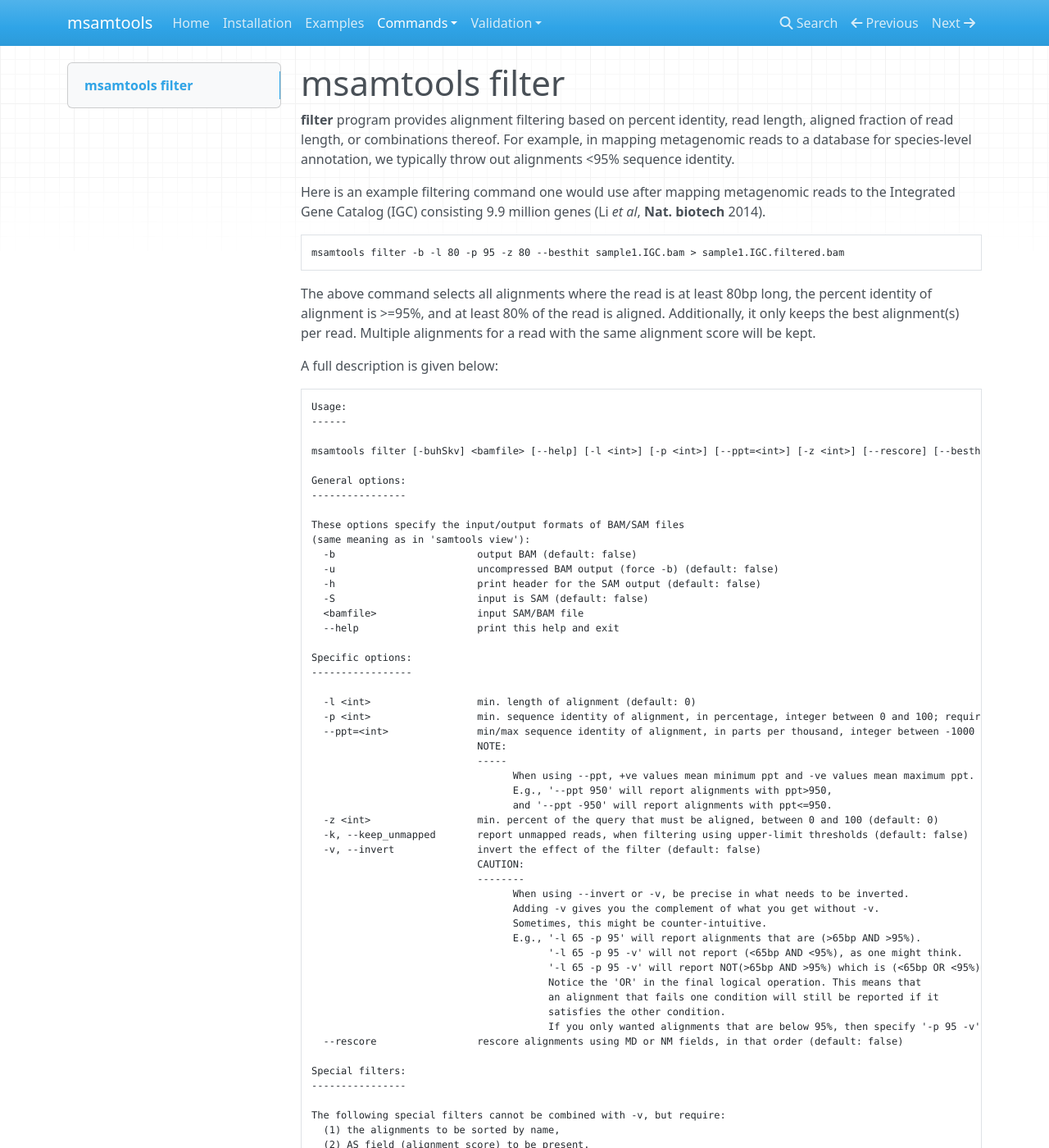
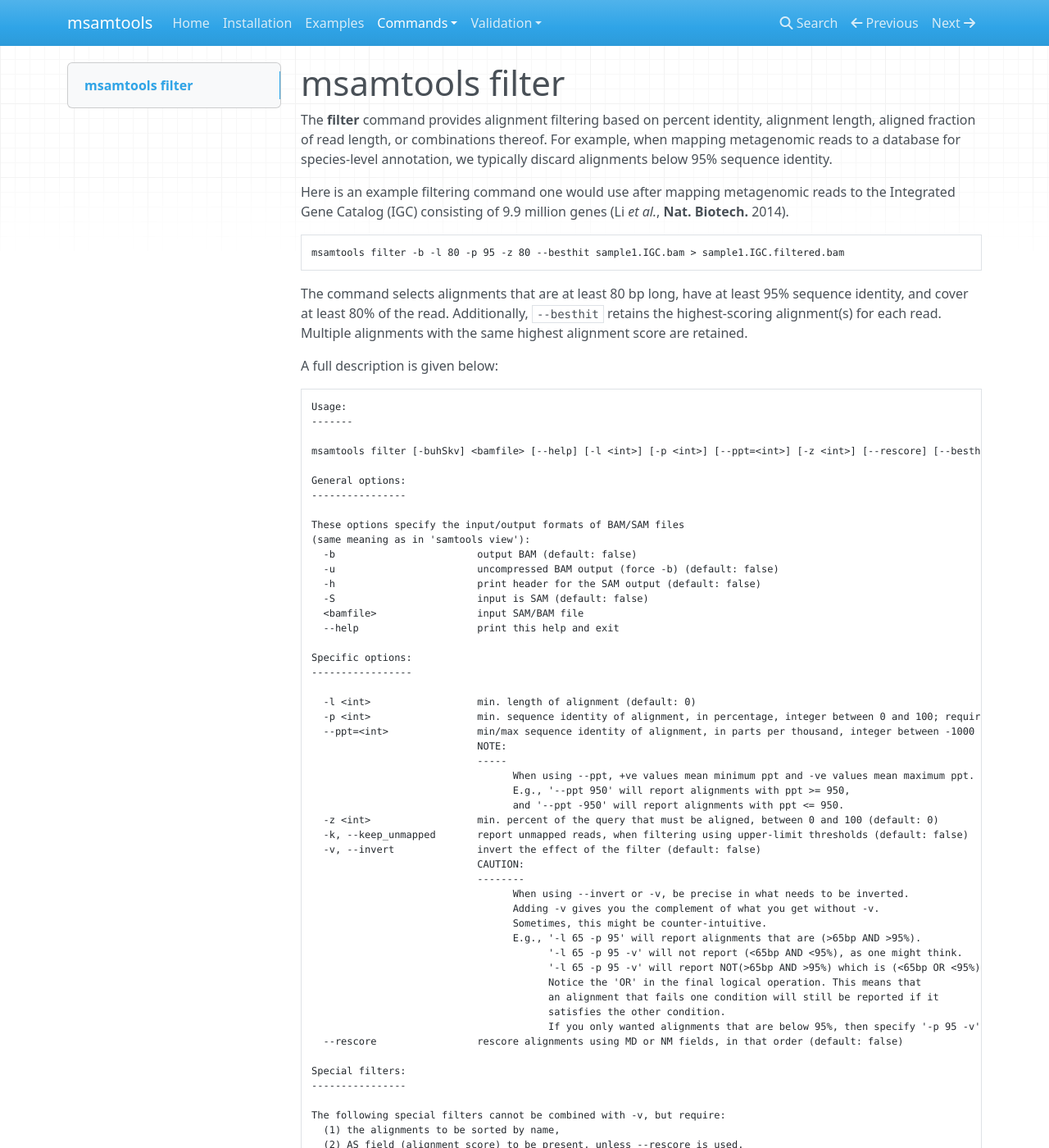
Before and after one commit to arumugamlab/msamtools, an MkDocs documentation site: the page built from docs/filter.md, in a window 1280 px wide and 1400 px high. Shown: the whole window at 82% size. Built offline with MkDocs 1.6.1, drawn with Linux system fonts in a browser that asks for light colours; nearby versions of some CDN libraries; some of the changed text lies outside the part shown.

Commit message:
docs: synchronize filter documentation
- update filter documentation to match current CLI behavior
- document contiguous QNAME grouping with interleaved mates
- clarify MD/NM requirements and inclusive --ppt semantics
- clarify AS requirements when using --rescore
- fix stale filter command syntax in CLI help

````diff
--- a/docs/filter.md
+++ b/docs/filter.md
@@ -1,25 +1,28 @@
 # msamtools filter
 
-**filter** program provides alignment filtering based on percent identity,
-read length, aligned fraction of read length, or combinations thereof.
-For example, in mapping metagenomic reads to a database for species-level
-annotation, we typically throw out alignments <95% sequence identity.
+The **filter** command provides alignment filtering based on percent identity,
+alignment length, aligned fraction of read length, or combinations thereof.
+For example, when mapping metagenomic reads to a database for species-level
+annotation, we typically discard alignments below 95% sequence identity.
 
 Here is an example filtering command one would use after mapping metagenomic
-reads to the Integrated Gene Catalog (IGC) consisting 9.9 million genes
-(Li *et al*, **Nat. biotech** 2014).
+reads to the Integrated Gene Catalog (IGC) consisting of 9.9 million genes
+(Li *et al.*, **Nat. Biotech.** 2014).
+
 ```bash
 msamtools filter -b -l 80 -p 95 -z 80 --besthit sample1.IGC.bam > sample1.IGC.filtered.bam
 ```
-The above command selects all alignments where the read is at least 80bp long,
-the percent identity of alignment is >=95%, and at least 80% of the read is
-aligned. Additionally, it only keeps the best alignment(s) per read. Multiple
-alignments for a read with the same alignment score will be kept.
+
+The command selects alignments that are at least 80 bp long, have at least
+95% sequence identity, and cover at least 80% of the read. Additionally,
+`--besthit` retains the highest-scoring alignment(s) for each read. Multiple
+alignments with the same highest alignment score are retained.
 
 A full description is given below:
+
 ```text
 Usage:
-------
+-------
 
 msamtools filter [-buhSkv] <bamfile> [--help] [-l <int>] [-p <int>] [--ppt=<int>] [-z <int>] [--rescore] [--besthit] [--uniqhit]
 
@@ -39,13 +42,13 @@
 -----------------
 
   -l <int>                  min. length of alignment (default: 0)
-  -p <int>                  min. sequence identity of alignment, in percentage, integer between 0 and 100; requires NM field to be present (default: 0)
-  --ppt=<int>               min/max sequence identity of alignment, in parts per thousand, integer between -1000 and 1000; requires NM field to be present (default: 0)
+  -p <int>                  min. sequence identity of alignment, in percentage, integer between 0 and 100; requires MD or NM field to be present (default: 0)
+  --ppt=<int>               min/max sequence identity of alignment, in parts per thousand, integer between -1000 and 1000; requires MD or NM field to be present (default: 0)
                             NOTE:
                             -----
                                   When using --ppt, +ve values mean minimum ppt and -ve values mean maximum ppt.
-                                  E.g., '--ppt 950' will report alignments with ppt>950,
-                                  and '--ppt -950' will report alignments with ppt<=950.
+                                  E.g., '--ppt 950' will report alignments with ppt >= 950,
+                                  and '--ppt -950' will report alignments with ppt <= 950.
   -z <int>                  min. percent of the query that must be aligned, between 0 and 100 (default: 0)
   -k, --keep_unmapped       report unmapped reads, when filtering using upper-limit thresholds (default: false)
   -v, --invert              invert the effect of the filter (default: false)
@@ -68,24 +71,30 @@
 
 The following special filters cannot be combined with -v, but require:
   (1) the alignments to be sorted by name,
-  (2) AS field (alignment score) to be present.
+  (2) AS field (alignment score) to be present, unless --rescore is used.
 You can usually achieve sorting by:
-  samtools sort -n -T tmp.sort input.bam  | msamtools -m filter --besthit -
+  samtools sort -n -T tmp.sort input.bam | msamtools filter --besthit -
 If AS is missing, you can rescore alignments by:
-  samtools sort -n -T tmp.sort input.bam | msamtools -m filter --rescore --besthit -
+  samtools sort -n -T tmp.sort input.bam | msamtools filter --rescore --besthit -
 
   --besthit                 keep all highest scoring hit(s) per read (default: false)
   --uniqhit                 keep only one highest scoring hit per read, only if it is unique (default: false)
 ```
 
-It is important to note that **filter** command works at the read level.
-E.g., using `--besthit` will independently choose the best-scoring alignments
-for the forward and reverse reads.
+The `filter` command operates at the read level. With paired-end data,
+`--besthit` and `--uniqhit` select alignments independently for READ1 and
+READ2. Output for each QNAME group is normalized so that retained READ1
+alignments are written before retained READ2 alignments.
 
-Additionally, when using `--besthit` or `--uniqhit`, the input BAM file
-is expected to be sorted by **QNAME**. Each mate should occur as a continuous
-group followed by the other mate. Typical output from read-mappers do
-produce output that follows this. However, if you had processed the BAM
-files yourself and modified things, it could affect output from **filter**.
-In such cases, you should sort them again using `samtools sort -n` so they
-are sorted by **QNAME** again.
+When using `--besthit` or `--uniqhit`, all alignments with the same **QNAME**
+must occur as one contiguous group in the input. Alignments belonging to
+READ1 and READ2 may be interleaved within that group; the mates do not need
+to occur as separate blocks.
+
+Typical read-mapper output may already satisfy this requirement. If the BAM
+file has subsequently been processed or reordered, sort it by QNAME before
+filtering, for example:
+
+```bash
+samtools sort -n input.bam | msamtools filter --besthit -
+```
````
Also changed, not shown: 1 other file.
